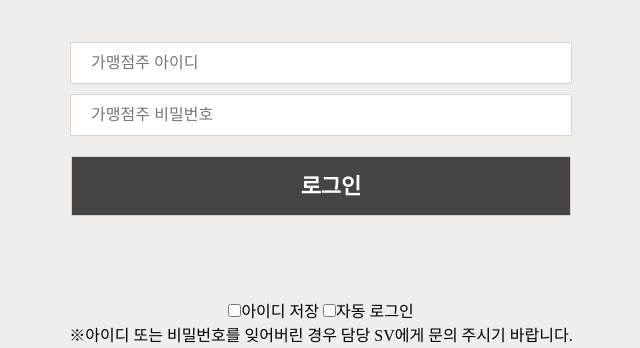
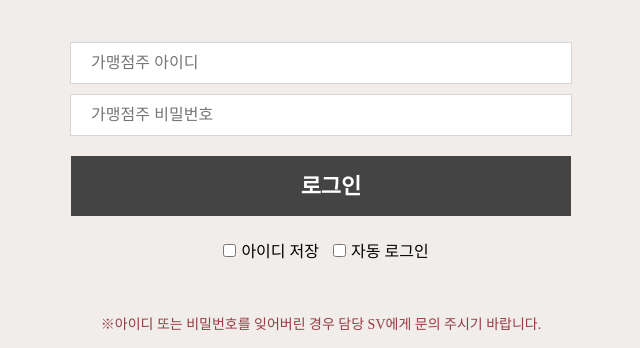
Before and after one commit to chlwo796/GongchaCopyProject, a plain HTML site: page login.html in a window 1280 px wide. Shown: the part 492-840 px from the top of the page, without its empty margins (319-959 px from the left). Drawn offline with Linux system fonts and the light colour scheme.

Commit message:
최재환

```diff
--- a/css/copy.css
+++ b/css/copy.css
@@ -1,3 +1,7 @@
+::selection {
+  background: #983b43;
+  color: #ffffff;
+}
 * {
   margin: 0;
   padding: 0;
--- a/css/login.css
+++ b/css/login.css
@@ -2,7 +2,6 @@
   background: #983b43;
   color: #ffffff;
 }
-
 * {
   margin: 0;
   padding: 0;
@@ -32,6 +31,7 @@ body {
 .login_title .sub_title {
   /* font-size: 16px; */
   /* font-weight: 600; */
+  margin: 5px 0 -5px 0;
 }
 .login_main {
   margin: 50px auto;
@@ -46,12 +46,30 @@ body {
   font-size: 16px;
   padding-left: 20px;
 }
+.login_main #password {
+}
 .login_main .submit {
   width: 500px;
-  margin-top: 10px;
+  margin: 10px 0 0 0;
   background: #444444;
   height: 60px;
   font-size: 22px;
   font-weight: bold;
   color: #ffffff;
+  border: none;
 }
+.login_bottom {
+  font-size: 16px;
+  margin: -50px 0 50px 0;
+}
+.login_bottom .login_option input {
+  margin: 0 5px 0 10px;
+}
+.login_bottom .login_option input[type="checkbox"] {
+  /* 체크박스 스타일설정...살려주세여.. */
+  background-color: #000000;
+}
+.text_bottom {
+  font-size: 14px;
+  color: #983b43;
+}
--- a/login.html
+++ b/login.html
@@ -45,13 +45,13 @@
       </div>
       <br />
 
-      <div class="login_btn_wrap">
-        <div class="fl_c">
-          <label class="chk"
+      <div class="login_bottom">
+        <div class="login_option">
+          <label class="check"
             ><input type="checkbox" name="saveid" id="saveid" value="Y" />아이디
             저장</label
           >
-          <label class="chk"
+          <label class="check"
             ><input
               type="checkbox"
               name="autoflag"
@@ -62,7 +62,7 @@
         </div>
       </div>
     </form>
-    <p class="txt_red">
+    <p class="text_bottom">
       ※아이디 또는 비밀번호를 잊어버린 경우 담당 SV에게 문의 주시기 바랍니다.
     </p>
   </body>
```
